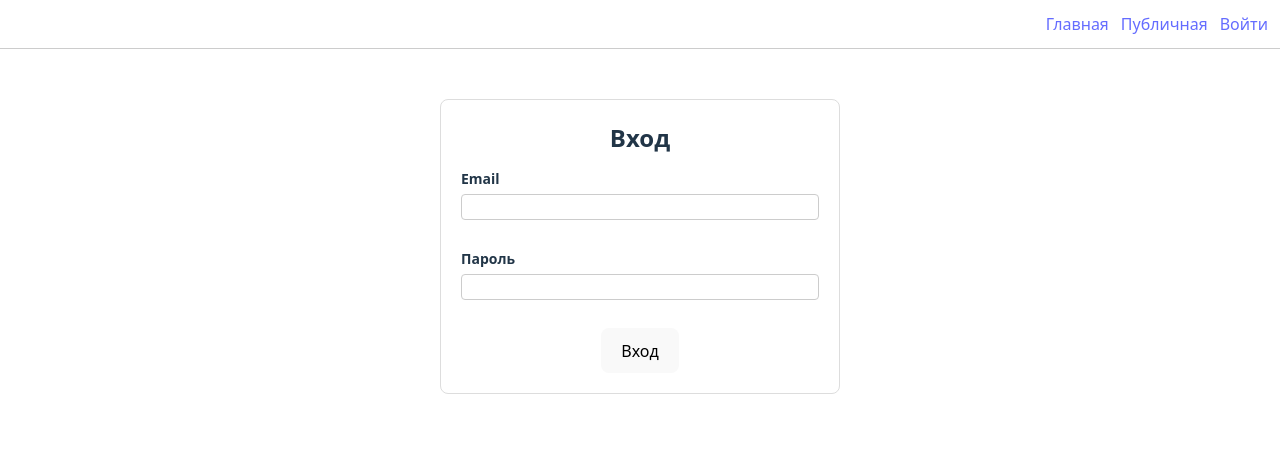
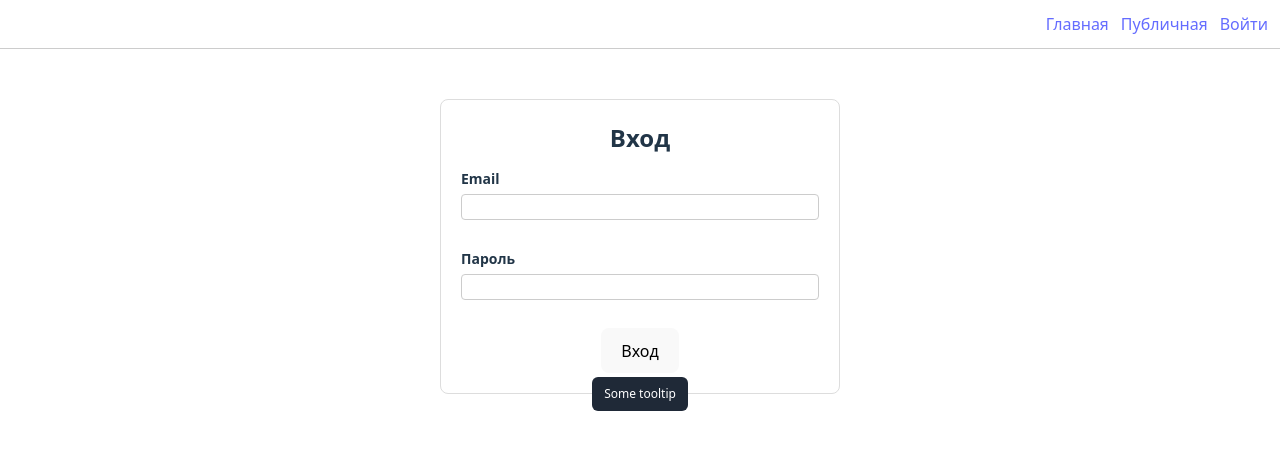
Before and after one commit to alexandrIvanovDev/react-pro, a React (Vite) app: page /login in a window 1280 px wide. Both pictures are taken after typing "name@example.com", "Sample123" into the empty fields and a click on the button "Вход". Shown: the top 450 px of the page. Built offline with nearby package versions, Linux system fonts and the light colour scheme; no server answers.

Commit message:
Add tooltip

```diff
--- a/index.html
+++ b/index.html
@@ -8,6 +8,7 @@
   </head>
   <body>
     <div id="root"></div>
+    <div id="tooltip-root"></div>
     <script type="module" src="/src/main.tsx"></script>
   </body>
 </html>
--- a/src/features/auth/ui/login/LoginForm.tsx
+++ b/src/features/auth/ui/login/LoginForm.tsx
@@ -5,6 +5,7 @@ import { classNames } from 'shared/lib/classNames';
 
 import s from './LoginForm.module.css';
 import { loginFormSchema, type LoginFormType } from './validation';
+import { Tooltip } from 'shared/ui/Tooltip/Tooltip';
 
 type Props = {
   submit: (data: LoginFormType) => void;
@@ -45,18 +46,22 @@ export const LoginForm = ({ submit }: Props) => {
 
         <div className={s.element}>
           <label htmlFor='password'>Пароль</label>
+          <Tooltip text='It is password'>
             <input
               id='password'
               type='password'
               {...register('password')}
               className={classNames(s.input, [errors.password && s.errorInput])}
             />
+          </Tooltip>
           {errors.password && <span className={s.errorMessage}>{errors.password.message}</span>}
         </div>
 
+        <Tooltip text='Some tooltip' position='bottom'>
           <button type='submit' disabled={isSubmitting}>
             Вход
           </button>
+        </Tooltip>
       </form>
     </div>
   );
--- /dev/null
+++ b/src/shared/ui/Tooltip/Tooltip.module.css
@@ -0,0 +1,10 @@
+.tooltip {
+  background: #1f2937;
+  color: #ffffff;
+  padding: 8px 12px;
+  border-radius: 6px;
+  font-size: 12px;
+  max-width: 260px;
+  z-index: 99999999;
+  pointer-events: 'none';
+}
--- /dev/null
+++ b/src/shared/ui/Tooltip/Tooltip.tsx
@@ -0,0 +1,93 @@
+import { useState, useRef, useEffect, useCallback } from 'react';
+import { createPortal } from 'react-dom';
+import { classNames } from 'shared/lib/classNames';
+
+import cl from './Tooltip.module.css';
+import type { Props } from './types';
+
+export const Tooltip = ({ children, text, position = 'top', className = '' }: Props) => {
+  const [isVisible, setIsVisible] = useState(false);
+  const [coords, setCoords] = useState({ top: 0, left: 0 });
+
+  const triggerRef = useRef<HTMLDivElement>(null);
+  const tooltipRef = useRef<HTMLDivElement>(null);
+
+  const updateCoords = useCallback(() => {
+    const trigger = triggerRef.current;
+    const tooltip = tooltipRef.current;
+    if (!trigger || !tooltip) return;
+
+    const triggerRect = trigger.getBoundingClientRect();
+    const tooltipRect = tooltip.getBoundingClientRect();
+    const gap = 4;
+
+    let top = 0,
+      left = 0;
+    const centerH = triggerRect.left + triggerRect.width / 2 - tooltipRect.width / 2;
+    const centerV = triggerRect.top + triggerRect.height / 2 - tooltipRect.height / 2;
+
+    switch (position) {
+      case 'top':
+        top = triggerRect.top - tooltipRect.height - gap;
+        left = centerH;
+        break;
+      case 'bottom':
+        top = triggerRect.bottom + gap;
+        left = centerH;
+        break;
+      case 'left':
+        top = centerV;
+        left = triggerRect.left - tooltipRect.width - gap;
+        break;
+      case 'right':
+        top = centerV;
+        left = triggerRect.right + gap;
+        break;
+    }
+
+    left = Math.max(4, Math.min(left, window.innerWidth - tooltipRect.width - 4));
+    top = Math.max(4, Math.min(top, window.innerHeight - tooltipRect.height - 4));
+
+    setCoords({ top, left });
+  }, [position]);
+
+  useEffect(() => {
+    if (!isVisible) return;
+
+    updateCoords();
+  }, [updateCoords, isVisible]);
+
+  const onMouseEnter = () => {
+    setTimeout(() => {
+      setIsVisible(true);
+    }, 500);
+  };
+
+  const portalRoot = document.getElementById('tooltip-root');
+
+  if (!portalRoot) return <>{children}</>;
+
+  return (
+    <>
+      <div ref={triggerRef} onMouseEnter={onMouseEnter} onMouseLeave={() => setIsVisible(false)}>
+        {children}
+      </div>
+
+      {isVisible &&
+        createPortal(
+          <div
+            ref={tooltipRef}
+            className={classNames(cl.tooltip, [className])}
+            style={{
+              top: coords.top,
+              left: coords.left,
+              position: 'absolute',
+            }}
+          >
+            {text}
+          </div>,
+          portalRoot,
+        )}
+    </>
+  );
+};
--- /dev/null
+++ b/src/shared/ui/Tooltip/types.ts
@@ -0,0 +1,10 @@
+import type { ReactNode } from 'react';
+
+type Position = 'top' | 'bottom' | 'left' | 'right';
+
+export type Props = {
+  children: ReactNode;
+  text: string;
+  position?: Position;
+  className?: string;
+};
```
Lines whose indentation alone changed are shown as unchanged.
